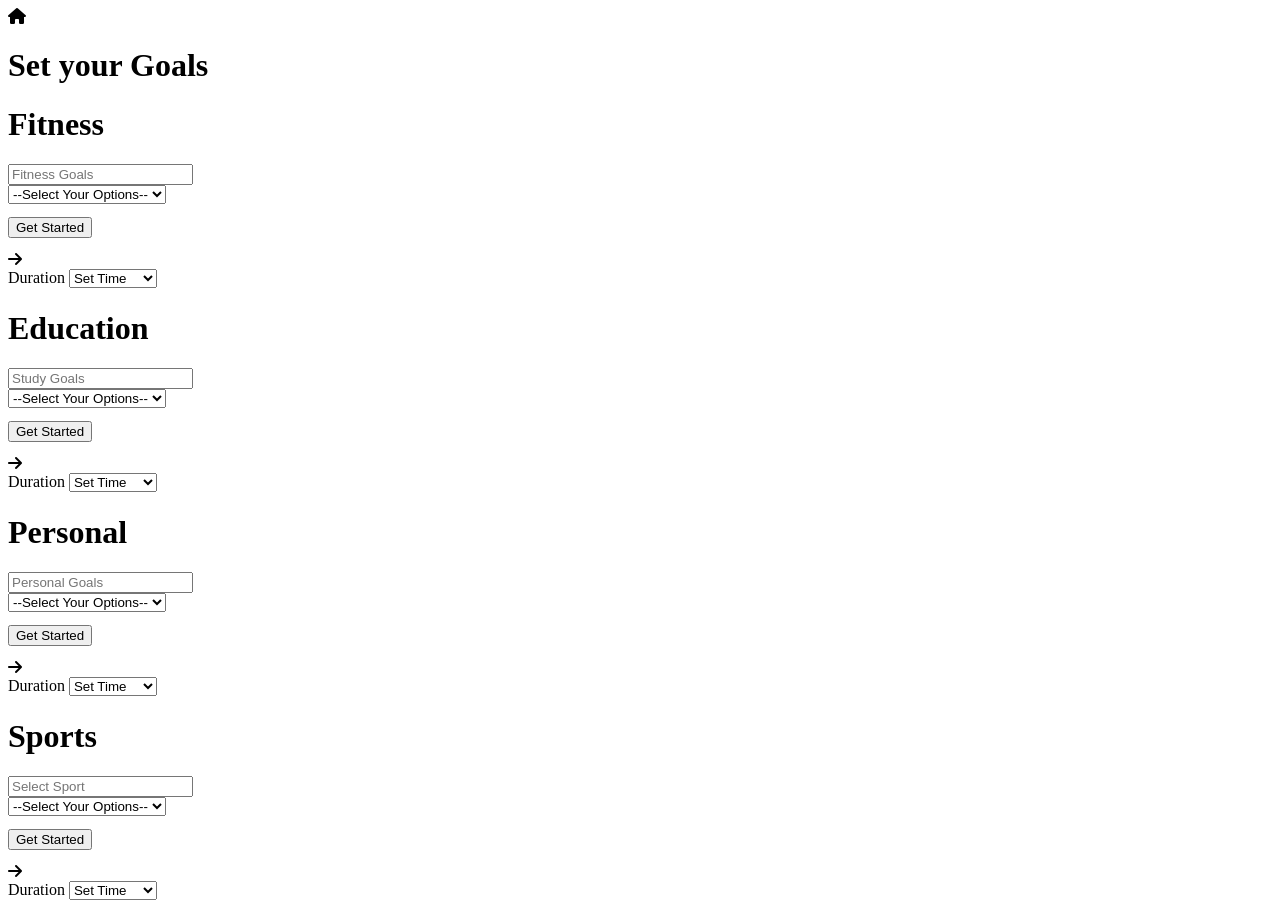
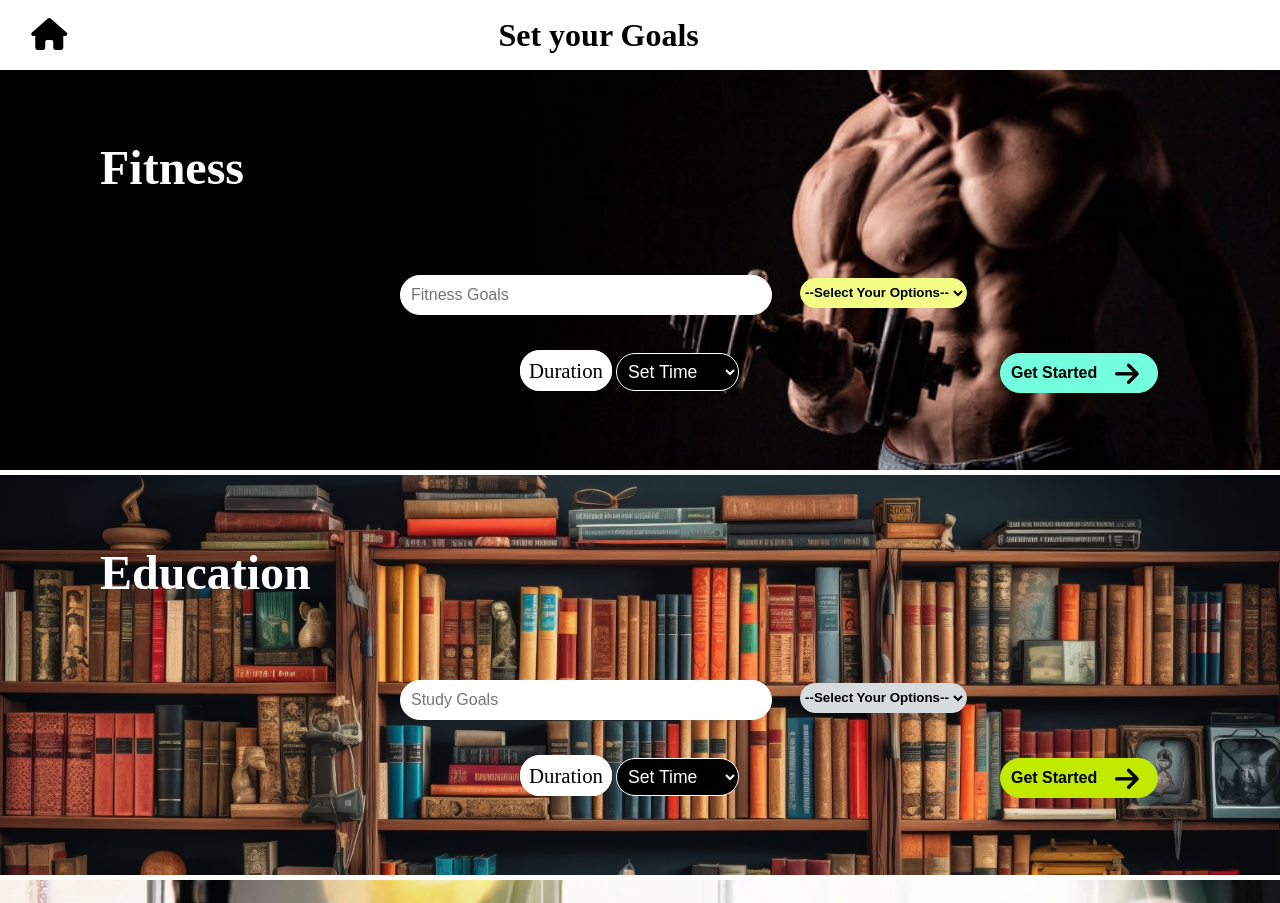
Before and after one commit to MRAHXD/Hackathon1, a plain HTML site: page SetYourGoals.html in a window 1280 px wide. Shown: the top 903 px of the page. Drawn offline with Linux system fonts and the light colour scheme.

Commit message:
chandpush

```diff
--- a/SetYourGoals.html
+++ b/SetYourGoals.html
@@ -3,7 +3,7 @@
     <head>
        <title>Set your goals</title>
        <link rel="stylesheet" href="https://cdnjs.cloudflare.com/ajax/libs/font-awesome/6.5.1/css/all.min.css" integrity="sha512-DTOQO9RWCH3ppGqcWaEA1BIZOC6xxalwEsw9c2QQeAIftl+Vegovlnee1c9QX4TctnWMn13TZye+giMm8e2LwA==" crossorigin="anonymous" referrerpolicy="no-referrer" />
-       <link href="SetYourGoals.html" rel="stylesheet" type="text/css" />
+       <link href="SetYourGoalsCss.css" rel="stylesheet" type="text/css" />
     </head>
     <body>
         <header>
```
